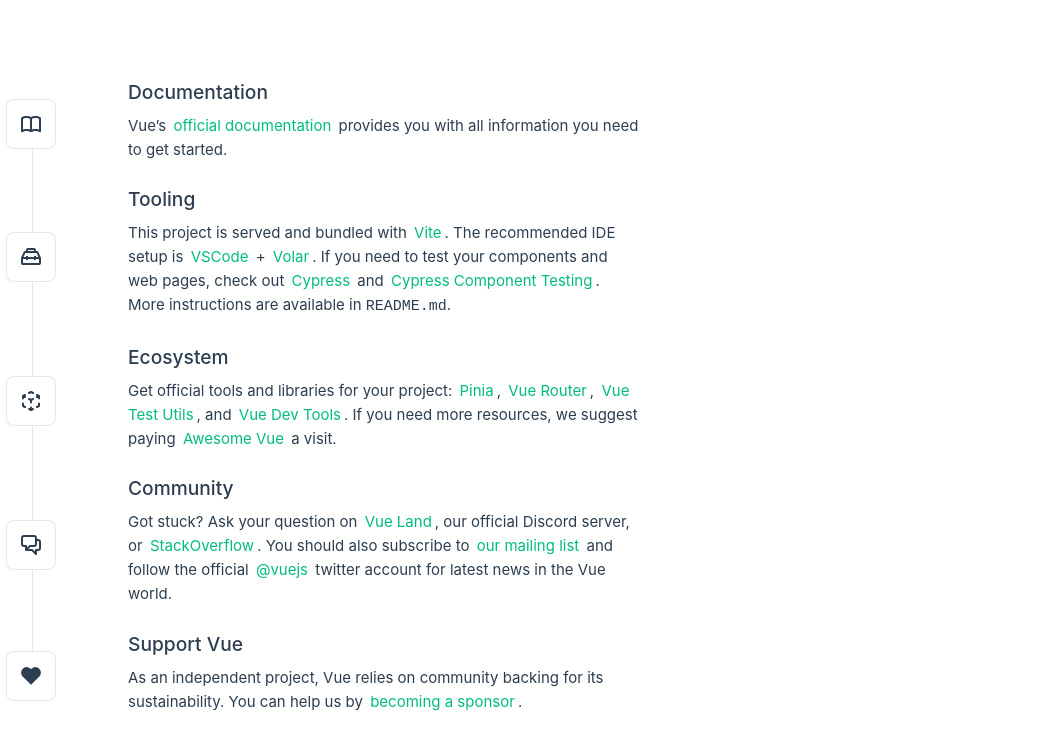
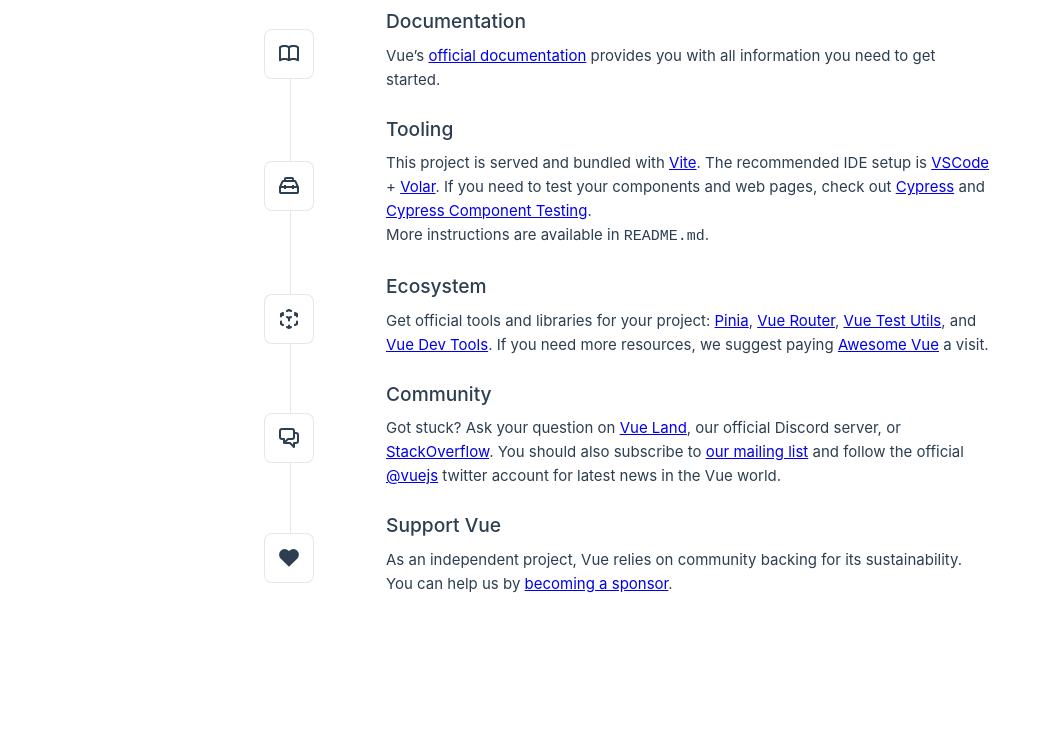
Before and after one commit to MarceloZapatta/weather-front, a Vue app: page / in a window 1280 px wide. Shown: the top 750 px of the page, without its empty margins (0-1046 px from the left). Built offline with nearby package versions, Linux system fonts and the light colour scheme.

Commit message:
style: general improvements and fixes for responsive

```diff
--- a/src/assets/main.css
+++ b/src/assets/main.css
@@ -1,35 +1,8 @@
 @import './base.css';
 
 #app {
-  max-width: 1280px;
+  width: 100%;
+  max-width: 700px;
   margin: 0 auto;
-  padding: 2rem;
   font-weight: normal;
 }
-
-a,
-.green {
-  text-decoration: none;
-  color: hsla(160, 100%, 37%, 1);
-  transition: 0.4s;
-  padding: 3px;
-}
-
-@media (hover: hover) {
-  a:hover {
-    background-color: hsla(160, 100%, 37%, 0.2);
-  }
-}
-
-@media (min-width: 1024px) {
-  body {
-    display: flex;
-    place-items: center;
-  }
-
-  #app {
-    display: grid;
-    grid-template-columns: 1fr 1fr;
-    padding: 0 2rem;
-  }
-}
--- a/src/components/ButtonDefault.vue
+++ b/src/components/ButtonDefault.vue
@@ -13,6 +13,11 @@
 .button-default {
   padding: 10px;
   border-radius: 8px;
+  cursor: pointer;
   border: none;
 }
+
+.button-default:hover {
+  opacity: 0.8;
+}
 </style>
--- a/src/components/LocationForecastTable.vue
+++ b/src/components/LocationForecastTable.vue
@@ -1,5 +1,6 @@
 <script lang="ts" setup>
 import type { LocationForecast } from '../interfaces/location'
+import ButtonDefault from './ButtonDefault.vue'
 
 interface LocationForecastsTableProps {
   locationForecasts: LocationForecast[]
@@ -9,7 +10,7 @@
 </script>
 
 <template>
-  <table v-if="locationForecasts.length > 0">
+  <table class="location-forecast-table" v-if="locationForecasts.length > 0">
     <tbody>
       <tr
         v-for="locationForecast in locationForecasts"
@@ -26,13 +27,15 @@
           />
         </td>
         <td>{{ locationForecast.description }}</td>
-        <td>
-          <Popper content="This is the Popper content 🍿">
-            <button>More info</button>
+        <td align="right">
+          <Popper>
+            <ButtonDefault>More info</ButtonDefault>
             <template #content>
-              <p>Humidity: {{ locationForecast.humidity }}%</p>
-              <p>Rain: {{ locationForecast.rain }} mm</p>
-              <p>Wind speed: {{ locationForecast.wind_speed }} km/h</p>
+              <div class="more-info-popover">
+                <p>Humidity: {{ locationForecast.humidity }}%</p>
+                <p>Rain: {{ locationForecast.rain }} mm</p>
+                <p>Wind speed: {{ locationForecast.wind_speed }} km/h</p>
+              </div>
             </template>
           </Popper>
         </td>
@@ -50,7 +53,18 @@
   --popper-theme-border-width: 0px;
   --popper-theme-border-style: solid;
   --popper-theme-border-radius: 6px;
-  --popper-theme-padding: 32px;
+  --popper-theme-padding: 20px;
   --popper-theme-box-shadow: 0 6px 30px -6px rgba(0, 0, 0, 0.25);
 }
 </style>
+
+<style scoped>
+.location-forecast-table {
+  width: 100%;
+  border-collapse: collapse;
+}
+
+.more-info-popover {
+  text-align: left;
+}
+</style>
--- /dev/null
+++ b/src/components/LogoComponent.vue
@@ -0,0 +1,9 @@
+<template>
+  <h1 class="logo">Weather Forecast ⛅</h1>
+</template>
+
+<style scoped>
+.logo {
+  margin: 20px 0;
+}
+</style>
--- a/src/views/LoginView.vue
+++ b/src/views/LoginView.vue
@@ -5,6 +5,7 @@
 import ButtonDefault from '../components/ButtonDefault.vue'
 import { login } from '../services/api'
 import { useUserStore } from '../stores/user'
+import LogoComponent from '../components/LogoComponent.vue'
 
 const router = useRouter()
 const user = useUserStore()
@@ -59,6 +60,7 @@
 </script>
 
 <template>
+  <LogoComponent />
   <div class="login">
     <div class="login-container">
       <form>
--- a/src/views/WeatherView.vue
+++ b/src/views/WeatherView.vue
@@ -14,6 +14,7 @@
 import type { Location } from '../interfaces/location'
 import LocationForecastTable from '../components/LocationForecastTable.vue'
 import router from '@/router'
+import LogoComponent from '../components/LogoComponent.vue'
 
 const selectedLocation = ref<Location | null>(null)
 const loading = ref(true)
@@ -125,7 +126,7 @@
 
 <template>
   <div class="weather-view">
-    <h1>Weather Forecast ⛅</h1>
+    <LogoComponent />
     <div class="greeting-container">
       <h2 class="greeting">Hello, {{ user?.name }}!</h2>
       <ButtonDefault @click="signOut">Sign out</ButtonDefault>
@@ -215,6 +216,11 @@
   gap: 10px;
 }
 
+.saved-cities-buttons-container {
+  display: flex;
+  gap: 10px;
+}
+
 .selected-location-header {
   margin-top: 30px;
   display: flex;
```
